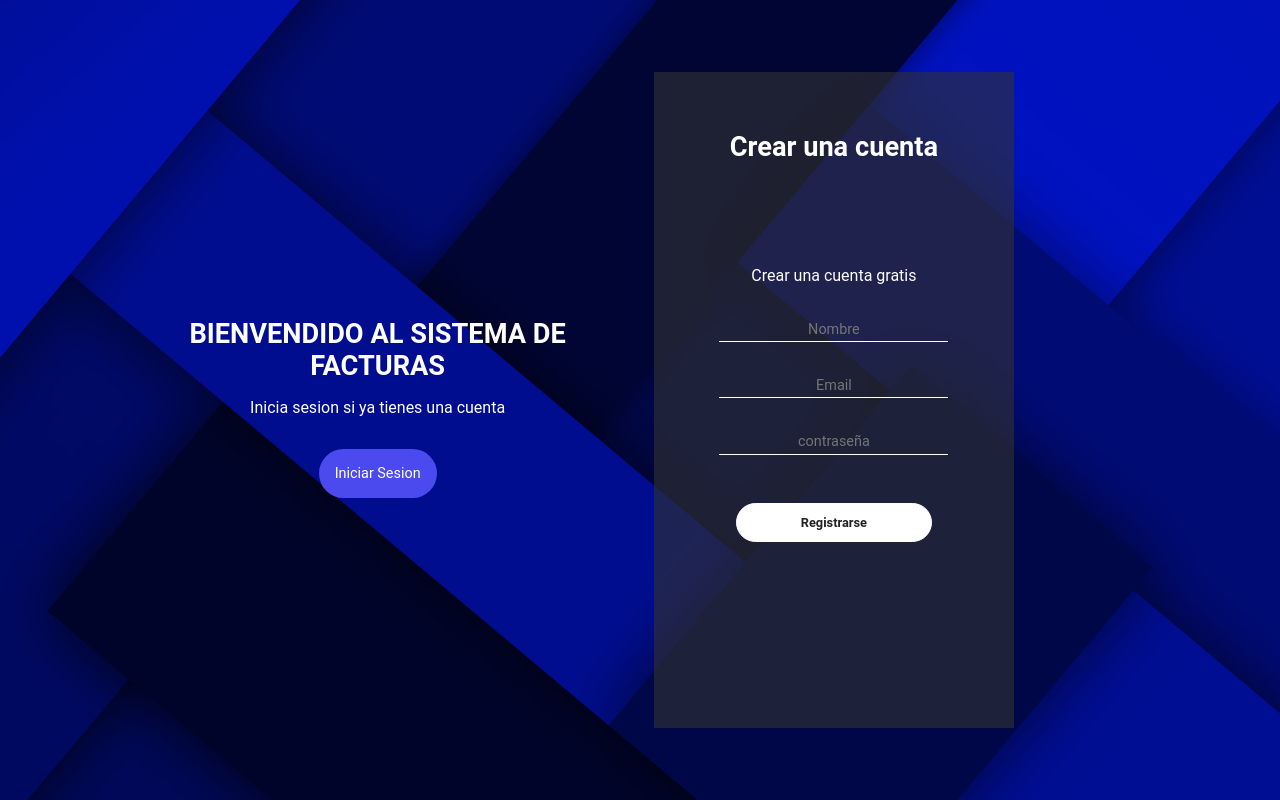
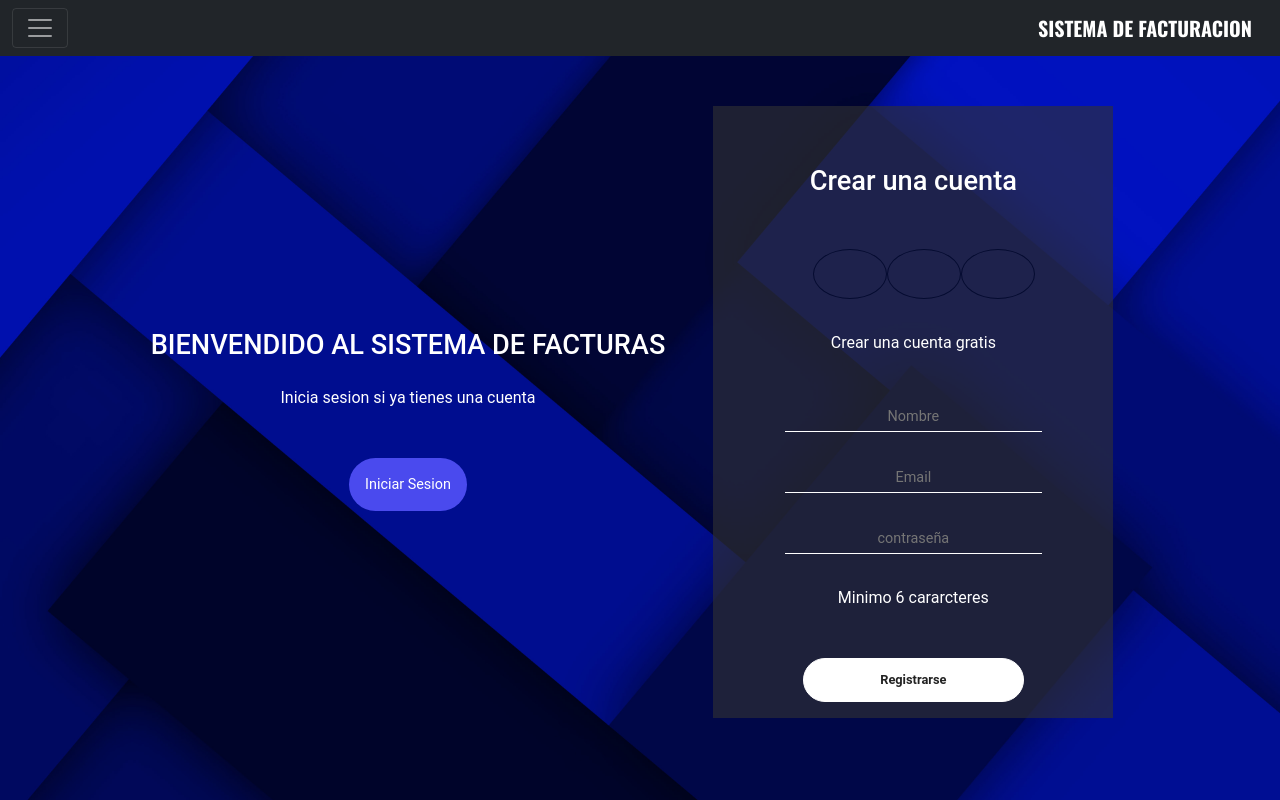
Before and after one commit to juangil991/FrontSistemaFacturas, a React (Create React App) app: page /registrarse in a window 1280 px wide. Built offline with nearby package versions, Linux system fonts and the light colour scheme; some icons are missing.

Commit message:
se añade navbar

```diff
--- a/package.json
+++ b/package.json
@@ -7,6 +7,7 @@
     "@testing-library/react": "^12.1.4",
     "@testing-library/user-event": "^13.5.0",
     "boxicons": "^2.1.2",
+    "bulma": "^0.9.3",
     "react": "^18.0.0",
     "react-dom": "^18.0.0",
     "react-redux": "^7.2.7",
--- a/public/index.html
+++ b/public/index.html
@@ -1,14 +1,12 @@
 <!DOCTYPE html>
 <html lang="en">
+
 <head>
   <meta charset="utf-8" />
   <link rel="icon" href="%PUBLIC_URL%/favicon.ico" />
   <meta name="viewport" content="width=device-width, initial-scale=1" />
   <meta name="theme-color" content="#000000" />
-    <meta
-      name="description"
-      content="Web site created using create-react-app"
-    />
+  <meta name="description" content="Web site created using create-react-app" />
   <link rel="apple-touch-icon" href="%PUBLIC_URL%/logo192.png" />
   <!--
       manifest.json provides metadata used when your web app is installed on a
@@ -24,11 +22,19 @@
       work correctly both with client-side routing and a non-root public URL.
       Learn how to configure a non-root public URL by running `npm run build`.
     -->
+  <script src="https://kit.fontawesome.com/142086a328.js" crossorigin="anonymous"></script>
+
   <link rel="preconnect" href="https://fonts.googleapis.com">
   <link rel="preconnect" href="https://fonts.gstatic.com" crossorigin>
-    <link href="https://fonts.googleapis.com/css2?family=Roboto+Serif&display=swap" rel="stylesheet">
+  <link href="https://fonts.googleapis.com/css2?family=Oswald:wght@700&family=Roboto+Serif&display=swap"
+    rel="stylesheet">
+
+
+  <link href="https://cdn.jsdelivr.net/npm/bootstrap@5.1.3/dist/css/bootstrap.min.css" rel="stylesheet"
+    integrity="sha384-1BmE4kWBq78iYhFldvKuhfTAU6auU8tT94WrHftjDbrCEXSU1oBoqyl2QvZ6jIW3" crossorigin="anonymous">
   <title>Sistema Facturas</title>
 </head>
+
 <body>
   <noscript>You need to enable JavaScript to run this app.</noscript>
   <div id="root"></div>
@@ -43,4 +49,5 @@
       To create a production bundle, use `npm run build` or `yarn build`.
     -->
 </body>
+
 </html>
--- a/src/App.css
+++ /dev/null
@@ -1,38 +0,0 @@
-.App {
-  text-align: center;
-}
-
-.App-logo {
-  height: 40vmin;
-  pointer-events: none;
-}
-
-@media (prefers-reduced-motion: no-preference) {
-  .App-logo {
-    animation: App-logo-spin infinite 20s linear;
-  }
-}
-
-.App-header {
-  background-color: #282c34;
-  min-height: 100vh;
-  display: flex;
-  flex-direction: column;
-  align-items: center;
-  justify-content: center;
-  font-size: calc(10px + 2vmin);
-  color: white;
-}
-
-.App-link {
-  color: #61dafb;
-}
-
-@keyframes App-logo-spin {
-  from {
-    transform: rotate(0deg);
-  }
-  to {
-    transform: rotate(360deg);
-  }
-}
--- a/src/App.js
+++ b/src/App.js
@@ -1,11 +1,16 @@
 import React from 'react';
-import './App.css';
-import LoginContainer from './Containers/Login';
+import NavBar from './Components/NavBar';
 import RoutesPath from './Routes';
+
+
 
 function App() {
   return (<div>
+
+      <NavBar/>
+      <br/>
       <RoutesPath/>
+
     </div>
   );
 }
--- a/src/Components/Ingresar.jsx
+++ b/src/Components/Ingresar.jsx
@@ -1,5 +1,9 @@
 import React,{useState} from 'react';
 import {NavLink} from 'react-router-dom';
+import "../Css/App.css"
+import 'boxicons'
+
+
 
 const Ingresar = (props) => {
 
--- /dev/null
+++ b/src/Components/NavBar.jsx
@@ -0,0 +1,19 @@
+import React from 'react'
+
+
+const NavBar = () => {
+    return (<>
+        <nav class="navbar  navbar-dark bg-dark fixed-top" >
+            <div class="container-fluid" id='Font1'>
+                <button class="navbar-toggler" type="button" data-bs-toggle="offcanvas"
+                    data-bs-target="#offcanvasNavbar" aria-controls="offcanvasNavbar">
+                    <span class="navbar-toggler-icon"></span>
+                </button>
+                <a class="navbar-brand">SISTEMA DE FACTURACION</a>
+            </div>
+        </nav>
+
+    </>);
+}
+
+export default NavBar;
--- a/src/Components/Registrarse.jsx
+++ b/src/Components/Registrarse.jsx
@@ -1,5 +1,7 @@
 import React from 'react';
 import {NavLink} from 'react-router-dom';
+import 'boxicons'
+
 
 const Registrarse = (props) => {
     return (<div className="container-form singn-up">
@@ -29,6 +31,7 @@ const Registrarse = (props) => {
             <input type="text" placeholder='Nombre'/>
             <input type="email" placeholder='Email'/>
             <input type="password" placeholder='contraseña'/>
+            <span>Minimo 6 cararcteres</span>
             <input type="button" value="Registrarse"/>
 
     </form>
--- a/src/Containers/Login.jsx
+++ b/src/Containers/Index.jsx
@@ -4,14 +4,13 @@ import Ingresar from "../Components/Ingresar"
 
 import 'boxicons';
 
-const LoginContainer = () => {
+const AppContainer = () => {
 
     const[active,setActive]= useState(false);
 
     return (
         <>
-        {active && <Registrarse active={active}/>}
-        {!active && <Ingresar active={active}/>}
+            <NavBar/>
         </>
     );
 }
--- /dev/null
+++ b/src/Css/App.css
@@ -0,0 +1,151 @@
+* {
+    margin: 0;
+    padding: 0;
+    box-sizing: border-box;
+  }
+
+  body {
+    height: 100vh;
+    display: flex;
+    background-image: url(../img/1.jpg);
+    background-position: center;
+    background-repeat: no-repeat;
+    background-size: cover;
+    align-items: center;
+    justify-content: center;
+    color: #fff;
+  }
+
+  .container-form {
+    width: auto;
+    height: auto;
+    font-family: 'Roboto', sans-serif;
+    display: flex;
+    justify-content: space-around;
+    transition:  all .5s ease-out;
+  }
+
+  .welcome-back {
+    display: flex;
+    align-items: center;
+    text-align: center;
+  }
+
+  .message {
+    padding: 1rem;
+  }
+
+  .message h2 {
+    font-size: 1.7rem;
+    padding: 1rem 0;
+  }
+
+  .message button {
+    padding: 1rem;
+    font-weight: 400;
+    background-color: #4a4aee;
+    border-radius: 2rem;
+    border: none;
+    outline: none;
+    cursor: pointer;
+    font-size: .9rem;
+    margin-top: 2rem;
+    transition: all .3s ease-in;
+    color: #fff;
+  }
+
+  .message button:hover {
+    background-color: #6464f8;
+  }
+
+  .formulario {
+    width: 400px;
+    padding: 1rem;
+    margin: 2rem;
+    background-color: rgb(51, 51, 51, 0.602);
+    text-align: center;
+  }
+
+  .create-account {
+    padding: 2.7rem 0;
+    font-size: 1.7rem;
+  }
+
+  .iconos {
+    width: 200px;
+    display: flex;
+    justify-content: space-around;
+    margin: auto;
+  }
+
+  .border-icon {
+    height: 40px;
+    width: 75px;
+    display: flex;
+    align-items: center;
+    justify-content: center;
+    padding: 1.5rem;
+    border: solid thin rgba(3, 9, 46, 0.921);
+    border-radius: 50%;
+    font-size: 1.5rem;
+    transition: all .3s ease-in;
+}
+
+  .border-icon:hover {
+    background-color: #4a4aee;
+    cursor: pointer;
+  }
+
+  .cuenta-gratis {
+    padding: 2rem 0;
+  }
+
+  .formulario input {
+    width: 70%;
+    display: block;
+    margin: auto;
+    margin-bottom: 2rem;
+    background-color: transparent;
+    border: none;
+    border-bottom: white thin solid;
+    text-align: center;
+    outline: none;
+    padding: .2rem 0;
+    font-size: .9rem;
+    color: white;
+  }
+
+  .formulario input[type="button"] {
+    width: 60%;
+    margin: auto;
+    border: solid thin white;
+    padding: .7rem;
+    border-radius: 2rem;
+    background-color: white;
+    font-weight: 600;
+    margin-top: 3rem;
+    font-size: .8rem;
+    cursor: pointer;
+    color: #222;
+  }
+
+  .sign-in {
+    position: absolute;
+    opacity: 0;
+    visibility: hidden;
+  }
+
+  .sign-in.active {
+    opacity: 1;
+    visibility: visible;
+  }
+
+  .sign-up.active {
+    opacity: 0;
+    visibility: hidden;
+  }
+
+  #Font1{
+    font-family: 'Oswald', sans-serif;
+
+  }
--- a/src/index.css
+++ /dev/null
@@ -1,135 +0,0 @@
-* {
-  margin: 0;
-  padding: 0;
-  box-sizing: border-box;
-  font-family: 'Roboto', sans-serif;
-}
-
-body {
-  height: 100vh;
-  display: flex;
-  align-items: center;
-  justify-content: center;
-  background-image: url(img/1.jpg);
-  background-position: center;
-  background-repeat: no-repeat;
-  background-size: cover;
-  color: #fff;
-}
-
-.container-form {
-  width: 90%;
-  height: 90vh;
-  display: flex;
-  justify-content: space-around;
-  transition:  all .5s ease-out;
-}
-
-.welcome-back {
-  display: flex;
-  align-items: center;
-  text-align: center;
-}
-
-.message {
-  padding: 1rem;
-}
-
-.message h2 {
-  font-size: 1.7rem;
-  padding: 1rem 0;
-}
-
-.message button {
-  padding: 1rem;
-  font-weight: 400;
-  background-color: #4a4aee;
-  border-radius: 2rem;
-  border: none;
-  outline: none;
-  cursor: pointer;
-  font-size: .9rem;
-  margin-top: 2rem;
-  transition: all .3s ease-in;
-  color: #fff;
-}
-
-.message button:hover {
-  background-color: #6464f8;
-}
-
-.formulario {
-  width: 400px;
-  padding: 1rem;
-  margin: 2rem;
-  background-color: rgb(51, 51, 51, 0.602);
-  text-align: center;
-}
-
-.create-account {
-  padding: 2.7rem 0;
-  font-size: 1.7rem;
-}
-
-.iconos {
-  width: 200px;
-  display: flex;
-  justify-content: space-around;
-  margin: auto;
-}
-
-
-
-.border-icon:hover {
-  background-color: #4a4aee;
-  cursor: pointer;
-}
-
-.cuenta-gratis {
-  padding: 2rem 0;
-}
-
-.formulario input {
-  width: 70%;
-  display: block;
-  margin: auto;
-  margin-bottom: 2rem;
-  background-color: transparent;
-  border: none;
-  border-bottom: white thin solid;
-  text-align: center;
-  outline: none;
-  padding: .2rem 0;
-  font-size: .9rem;
-  color: white;
-}
-
-.formulario input[type="button"] {
-  width: 60%;
-  margin: auto;
-  border: solid thin white;
-  padding: .7rem;
-  border-radius: 2rem;
-  background-color: white;
-  font-weight: 600;
-  margin-top: 3rem;
-  font-size: .8rem;
-  cursor: pointer;
-  color: #222;
-}
-
-.sign-in {
-  position: absolute;
-  opacity: 0;
-  visibility: hidden;
-}
-
-.sign-in.active {
-  opacity: 1;
-  visibility: visible;
-}
-
-.sign-up.active {
-  opacity: 0;
-  visibility: hidden;
-}
--- a/src/index.js
+++ b/src/index.js
@@ -1,6 +1,5 @@
 import React from 'react';
 import ReactDOM from 'react-dom';
-import './index.css';
 import App from './App';
 
 
```
Also changed, not shown: 1 other file (tests, documents, lock files or other folders). Lines whose indentation alone changed are shown as unchanged.
